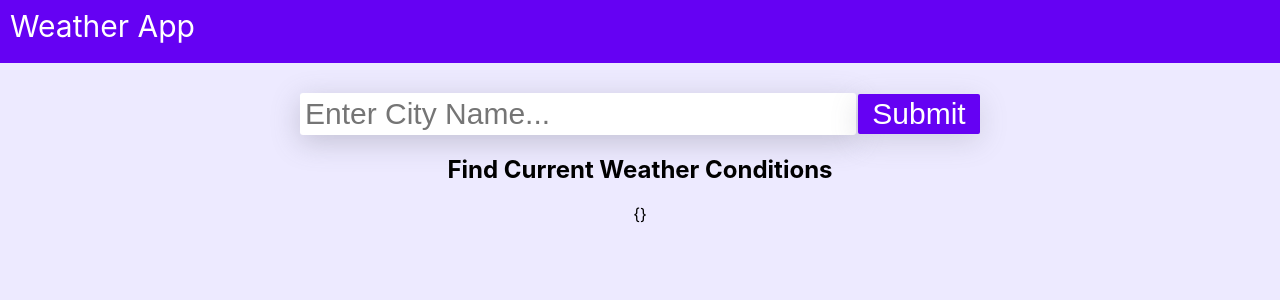
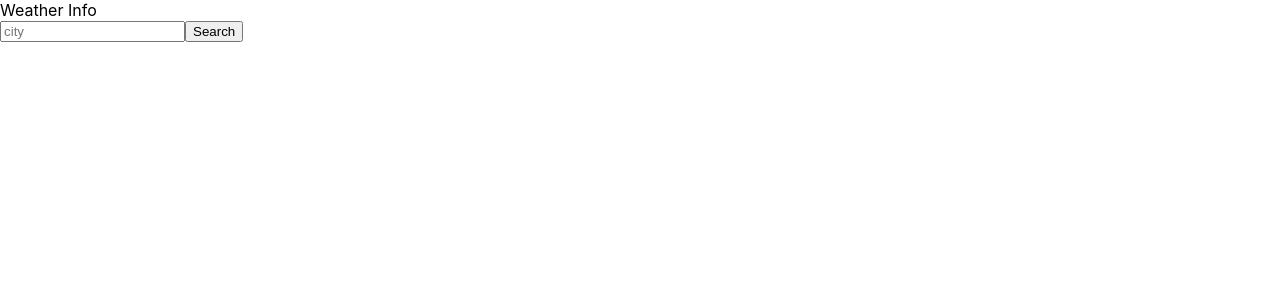
Before and after one commit to Partha2024/Weather-App, a React (Create React App) app: page / in a window 1280 px wide. Shown: the top 300 px of the page. Built offline with nearby package versions, Linux system fonts and the light colour scheme.

Commit message:
created card component and weather component and some changes in fetch function

```diff
--- a/public/index.html
+++ b/public/index.html
@@ -6,6 +6,9 @@
         <meta name="theme-color" content="#000000" />
         <meta name="description" content="Web site created using create-react-app" />
         <link rel="manifest" href="%PUBLIC_URL%/manifest.json" />
+        <link rel="preconnect" href="https://fonts.googleapis.com">
+        <link rel="preconnect" href="https://fonts.gstatic.com" crossorigin>
+        <link href="https://fonts.googleapis.com/css2?family=Roboto&display=swap" rel="stylesheet">
         <title>React App</title>
     </head>
     <body>
--- a/src/App.js
+++ b/src/App.js
@@ -1,63 +1,164 @@
-import './App.css';
-import Card from "./component/Card";
-import Comment from "./component/Comment";
-import React, { useEffect, useState } from "react";
+// import './App.css';
+// import Card from "./component/Card";
+// import Comment from "./component/Comment";
+// import React, { useEffect, useState } from "react";
+// import axios from 'axios';
+
+// function App() {
+
+//     let [responseObj, setResponseObj] = useState();
+//     let [error, setError] = useState(false);
+//     let [loading, setLoading] = useState(false);
+//     let textInput = React.createRef();
+
+//     function getForecast(e) {
+//         console.log("clicked")
+
+//         const options = {
+//             method: 'GET',
+//             url: 'https://community-open-weather-map.p.rapidapi.com/weather',
+//             params: {
+//                 q: textInput.current.value,
+//                 lat: '0',
+//                 lon: '0',
+//                 callback: 'test',
+//                 id: '2172797',
+//                 lang: 'null',
+//                 units: 'imperial',
+//                 mode: 'xml'
+//             },
+//             headers: {
+//                 'X-RapidAPI-Host': 'community-open-weather-map.p.rapidapi.com',
+//                 'X-RapidAPI-Key': '74bf99fc21msh2b4ff766e24ca83p1c722cjsn261aedcec40b'
+//             }
+//         };
+//         axios.request(options)
+//             .then((response) => {
+//                 setResponseObj(response)
+//                 const data = response.data;
+//                 console.log("data")
+//                 console.log(data)
+//                 console.log(typeof data)
+
+//                 console.log(response.data);
+//                 console.log(typeof response);
+//                 console.log(response);
+
+//             }).catch(function (error) {
+//                 console.error(error);
+//             });
+
+//     }
+
+//     return (
+//         <div className='container'>
+//             <div className='header'>
+//                 Weather App
+//             </div>
+//             <div className='body'>
+
+//                 <div className='searchArea'>
+//                     {/* <form> */}
+//                         <input type="text" id='searchBar' ref={textInput} placeholder="Enter City Name..." name="search" required/>
+//                         <button id='searchBtn' type="submit" onClick={()=>getForecast()}>Submit</button>
+//                     {/* </form> */}
+//                 </div>
+
+//                 <div>
+//                 {JSON.stringify(responseObj)}
+//                 {responseObj.data.weather[0].description}
+//                 {/* {JSON.stringify(responseObj)} */}
+//                 <hr/>
+//                 {/* {responseObj} */}
+//                     {/* {responseObj.sunrise} */}
+//                 </div>
+
+//                 {/* <div className='cardArea'>
+
+//                     <Card responseObj = {responseObj}/>
+//                 </div> */}
+
+//                 {/* <div className='commentArea'>
+//                     <Comment/>
+//                 </div> */}
+
+//             </div>
+
+//         </div>
+//     );
+// }
+
+// export default App;
+
+
+import React from 'react'
+import { useState } from 'react'
+import axios from 'axios'
 
 function App() {
 
-    const [lat, setLat] = useState([]);
-    const [long, setLong] = useState([]);
-    const [data, setData] = useState([]);
-    let [responseObj, setResponseObj] = useState({});
+    const [weather, setWeather] = useState('');
+    const [city, setCity] = useState('');
+    const apiKey = "3eeff1f838181bd9fe07fa40d3bb4a61";
 
-    useEffect(() => {
-    })
+    const apiCall = async (e) => {
+        e.preventDefault()
+        const loc = e.target.elements.loc.value
+        // const req = axios.get(`https://api.openweathermap.org/data/2.5/weather?q=${loc}&appid=${apiKey}`);
+        const res = await axios.get(`https://api.openweathermap.org/data/2.5/weather?q=${loc}&appid=${apiKey}`);
+        setWeather({
+            descp: res.data.weather[0].description,
+            temp: res.data.main.temp,
+            city: res.data.name,
+            humidity: res.data.main.humidity,
+            press: res.data.main.pressure,
+        })
 
-    function getForecast() {
+        setCity(res.data.name)
 
-        fetch('https://community-open-weather-map.p.rapidapi.com/weather?q=seattle', {
-            method: 'GET',
-            headers: {
-                'X-RapidAPI-Host': 'community-open-weather-map.p.rapidapi.com',
-                'X-RapidAPI-Key': '74bf99fc21msh2b4ff766e24ca83p1c722cjsn261aedcec40b',
-                'Content-Type': 'application/json',
-            'Accept': 'application/json'
-            }
-        })
-            .then(response => response.json())
-            .then(response => setResponseObj(response))
-            .then(response => console.log(response))
-            .catch(err => console.error(err));
     }
 
-    return (
-        <div className='container'>
-            <div className='header'>
-                Weather App
+    let k = weather.temp;
+    let C = k - 273.15
+
+    const Weath = () => {
+        return <div>
+            <div className="winfo">
+                Weather information for {city}
+                <hr></hr>
             </div>
-            <div className='body'>
+            <div className="Weath">
+                <div className="welement">
+                    Weather : {weather.descp}
+                </div>
+                <div className="welement">
+                    Temperature : {C.toFixed(2)} &#8451;
+                </div>
+                <div className="welement">
+                    Humidity :{weather.humidity} %
+                </div>
+                <div className="welement">
+                    Pressure :  {weather.press} mb
+                </div>
+            </div>
+        </div>
+    }
+    return (<>
+        <div className="weathhead">Weather Info</div>
+        <div className="mainweather">
+            <div className="weather">
+                <form onSubmit={apiCall} className="form">
+                    <input type="text"
+                        placeholder="city"
+                        name="loc" />
+                    <button className="bttn">Search</button>
+                </form>
 
-                <div className='searchArea'>
-                    {/* <form> */}
-                        <input type="text" id='searchBar' placeholder="Enter City Name..." name="search"/>
-                        <button id='searchBtn' type="submit" onClick={()=>getForecast()}>Submit</button>
-                    {/* </form> */}
-                </div>
-
-                <div className='cardArea'>
-
-                    <Card responseObj = {responseObj}/>
-                    {/* {JSON.stringify(responseObj)} */}
-                </div>
-
-                {/* <div className='commentArea'>
-                    <Comment/>
-                </div> */}
-
+                {weather && <Weath />}
             </div>
-
         </div>
-    );
+    </>
+    )
 }
 
-export default App;
+export default App
--- a/src/component/Card.js
+++ b/src/component/Card.js
@@ -4,13 +4,14 @@ import App from '../App'
 export default function Card(props) {
 
     // console.log(props)
-    var data = JSON.stringify(props.responseObj);
+    // var data = JSON.stringify(props.responseObj);
     // console.log(data.pressure)
     return (
         <div>
             <h2>Find Current Weather Conditions</h2>
             <div>
-                {data}
+                {props.responseObj}
+                {/* <p>It is currently {Math.round(props.responseObj.main.temp)} degrees out with {props.responseObj.weather[0].description}.</p> */}
             </div>
 
         </div>
```
